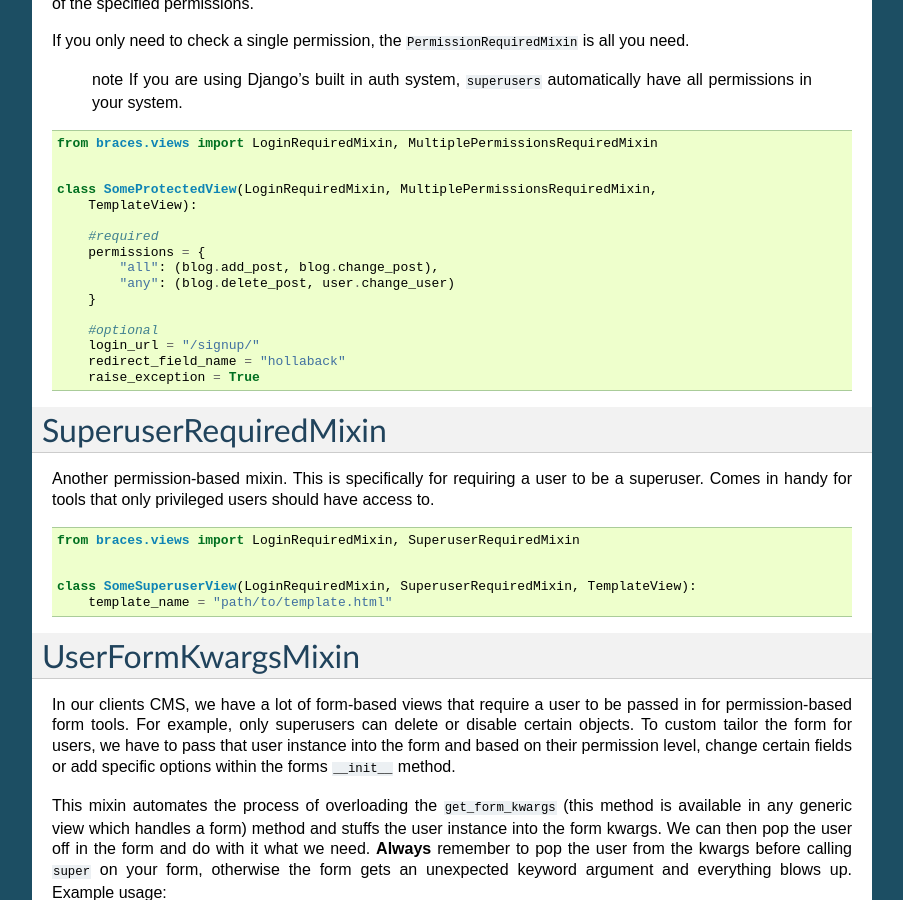
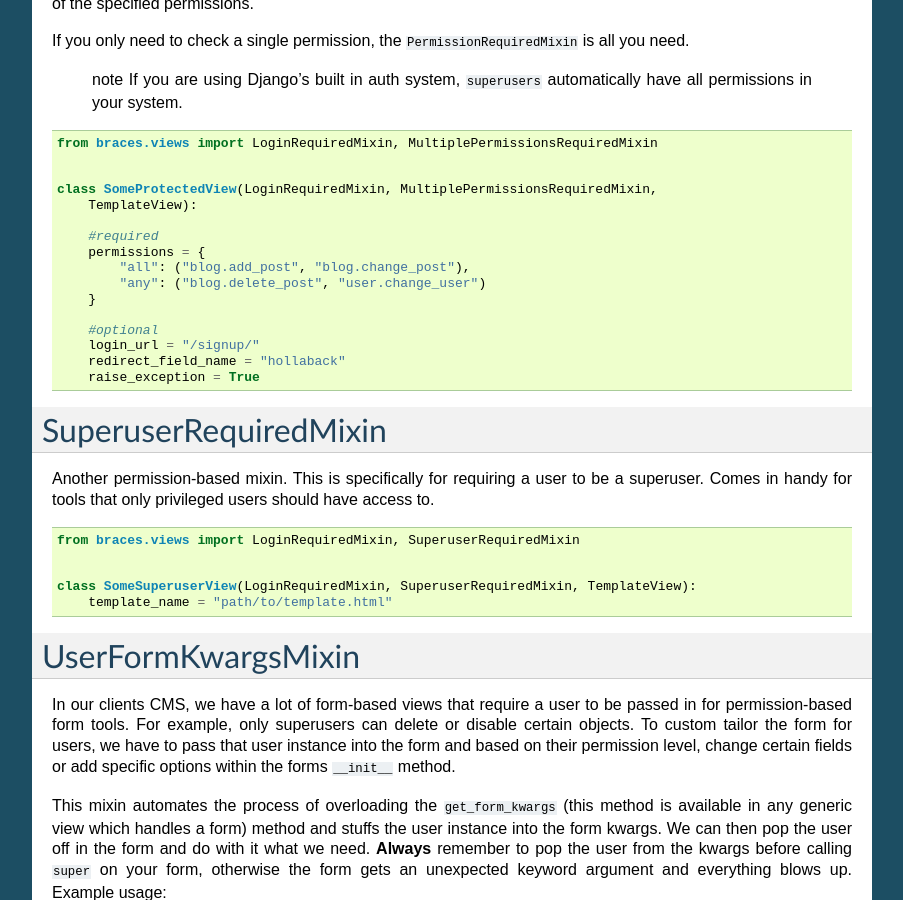
Before and after one commit to brack3t/django-braces, a Sphinx documentation site: the page built from docs/index.rst, in a window 1280 px wide and 900 px high, scrolled down 1253 px. Shown: the whole window, without its empty margins (198-1101 px from the left). Built offline with Sphinx 7.4.7, drawn with Linux system fonts in a browser that asks for light colours.

Commit message:
Fix docs. Permissions must be quoted.

```diff
--- a/docs/index.rst
+++ b/docs/index.rst
@@ -89,8 +89,8 @@ If you only need to check a single permission, the ``PermissionRequiredMixin`` i
 
         #required
         permissions = {
-            "all": (blog.add_post, blog.change_post),
-            "any": (blog.delete_post, user.change_user)
+            "all": ("blog.add_post", "blog.change_post"),
+            "any": ("blog.delete_post", "user.change_user")
         }
 
         #optional
```
